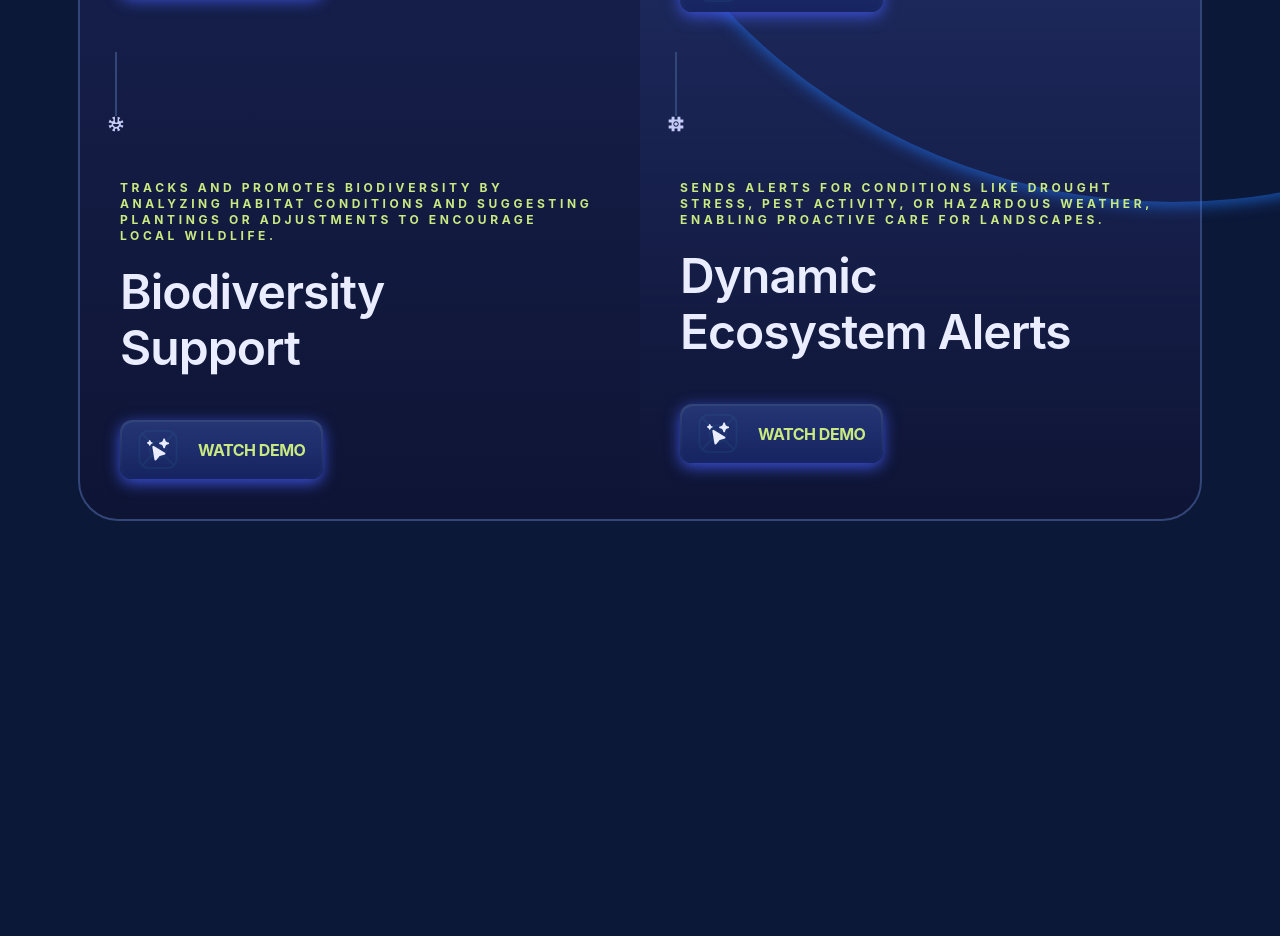
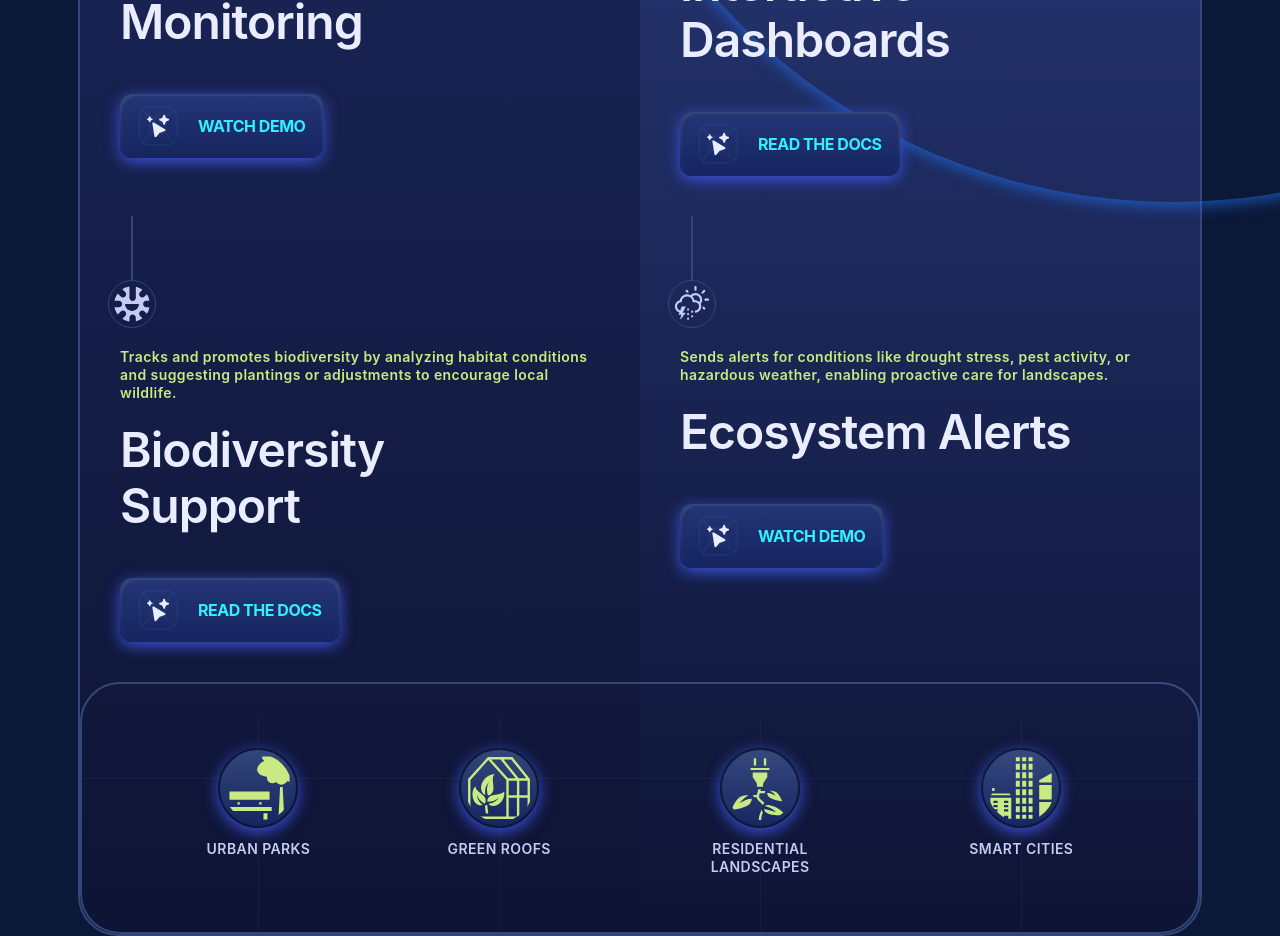
Before and after one commit to minari314159/sensesphere_SaaS, a React (Vite) app in the folder saas_web_app/: page / in a window 1280 px wide. Shown: the part 1300-2236 px from the top of the page. Before the commit the page ends 1821 px from the top, so only its background shows below. Built offline with nearby package versions, Linux system fonts and the light colour scheme.

Commit message:
Implement scroll to

```diff
--- a/saas_web_app/src/components/Button.jsx
+++ b/saas_web_app/src/components/Button.jsx
@@ -1,7 +1,7 @@
 /* eslint-disable react/prop-types */
 const Button = ({ icon, href, onClick, additionalStyle, children }) => {
 	const Inner = () => (
-		<span className=" bg-none relative flex items-center min-h-[55px] px-4 g4 rounded-xl  overflow-hidden group-hover:g5 ">
+		<span className=" relative flex items-center min-h-[60px] px-4 g4 rounded-2xl inner-before group-hover:before:opacity-100 overflow-hidden ">
 			{icon && (
 				<img
 					src={icon}
@@ -9,7 +9,7 @@ const Button = ({ icon, href, onClick, additionalStyle, children }) => {
 					className="size-10 mr-5 object-contain z-10"
 				/>
 			)}
-			<span className="relative z-2 base-bold text-p3 uppercase">
+			<span className="relative z-2 base-bold text-p1 uppercase">
 				{children}
 			</span>
 			<span className="glow-before glow-after" />
--- a/saas_web_app/src/data.js
+++ b/saas_web_app/src/data.js
@@ -1,4 +1,14 @@
-import { GiAbstract013, GiAbstract030, GiAbstract098, GiAbstract099 } from "react-icons/gi";
+import {
+	GiAbstract013,
+	GiAbstract030,
+	GiAbstract099,
+	GiModernCity,
+	GiGreenhouse,
+	GiParkBench,
+	GiGreenPower,
+} from "react-icons/gi";
+import { WiDaySnowThunderstorm } from "react-icons/wi";
+
 import { magict } from "./assets";
 export const features = [
 	{
@@ -20,7 +30,7 @@ export const features = [
 		title: "Interactive Dashboards",
 		button: {
 			icon: magict,
-			title: "Watch demo",
+			title: "Read the docs",
 		},
 	},
 	{
@@ -31,18 +41,41 @@ export const features = [
 		title: "Biodiversity Support",
 		button: {
 			icon: magict,
-			title: "Watch demo",
+			title: "Read the docs",
 		},
 	},
 	{
 		id: 3,
-		icon: GiAbstract098,
+		icon: WiDaySnowThunderstorm,
 		caption:
 			"Sends alerts for conditions like drought stress, pest activity, or hazardous weather, enabling proactive care for landscapes.",
-		title: "Dynamic Ecosystem Alerts",
+		title: "Ecosystem Alerts",
 		button: {
 			icon: magict,
 			title: "Watch demo",
 		},
 	},
 ];
+
+export const details = [
+	{
+		id: "0",
+		icon: GiParkBench,
+		title: "Urban Parks",
+	},
+	{
+		id: "1",
+		icon: GiGreenhouse,
+		title: "Green Roofs",
+	},
+	{
+		id: "2",
+		icon: GiGreenPower,
+		title: "Residential Landscapes",
+	},
+	{
+		id: "3",
+		icon: GiModernCity,
+		title: "Smart Cities",
+	},
+];
--- a/saas_web_app/src/index.css
+++ b/saas_web_app/src/index.css
@@ -140,6 +140,9 @@
 
 	.caption {
 		@apply small-2 mb-5 uppercase text-p3;
+	}
+	.caption2 {
+		@apply small-1 mb-5  text-p3;
 	}
 
 	.scroll-hide::-webkit-scrollbar {
--- a/saas_web_app/src/sections/Features.jsx
+++ b/saas_web_app/src/sections/Features.jsx
@@ -1,5 +1,5 @@
 import { Element } from "react-scroll";
-import { features } from "../data";
+import { features, details } from "../data";
 import { Button } from "../components";
 
 const Features = () => {
@@ -15,14 +15,14 @@ const Features = () => {
 									key={id}
 									className="relative z-2 md:px-10 px-5 md:pb-10 pb-5 flex-50 max-md:g7 max-md:border-2 max-md:border-s3 max-md:rounded-3xl max-md:flex-320">
 									<div className="w-full flex justify-start items-start">
-										<div className="-ml-3 mb-12 flex items-center justify-center flex-col">
+										<div className="-ml-3 mb-5 flex items-center justify-center flex-col">
 											<div className="w-0.5 h-16 bg-s3" />
 
-											<Icon />
+											<Icon  className="size-12 border rounded-full p-1 border-s3" />
 										</div>
 									</div>
+									<p className="caption2  mb-5 max-md:mb-6">{caption}</p>
 
-									<p className="caption mb-5 max-md:mb-6">{caption}</p>
 									<h2 className="max-w-400 mb-7 h3 text-p4 max-md:mb-6 max-md:h5">
 										{title}
 									</h2>
@@ -33,6 +33,26 @@ const Features = () => {
 								</div>
 							);
 						})}
+						<ul className="relative flex justify-around flex-grow px-[5%] border-2 border-s3 rounded-7xl max-md:hidden">
+							<div className="absolute bg-s3/20 top-[38%] left-0 right-0 w-full h-[1px] z-10" />
+
+							{details.map(({ id, icon, title }) => {
+								const Icon = icon;
+								return (
+									<li key={id} className="relative pt-16 px-4 pb-14">
+										<div className="absolute top-8 bottom-0 left-1/2 bg-s3/20 w-[1px] h-full z-10" />
+
+										<div className="flex items-center justify-center mx-auto mb-3 border-2 border-s2 rounded-full hover:border-s4 transition-all duration-500  size-20 g5  p-1  shadow-glow shadow-p2">
+											<Icon className="size-[100%] rounded-full object-contain z-20 text-p3" />
+										</div>
+
+										<h3 className="relative z-2 max-w-36 mx-auto my-0 base-small text-center uppercase">
+											{title}
+										</h3>
+									</li>
+								);
+							})}
+						</ul>
 					</div>
 				</div>
 			</Element>
--- a/saas_web_app/src/sections/Header.jsx
+++ b/saas_web_app/src/sections/Header.jsx
@@ -1,19 +1,38 @@
 import { Link } from "react-scroll";
 import NavLink from "./NavLink";
 import { magic, close, logo } from "../assets";
-import { useState } from "react";
+import { useEffect, useState } from "react";
 
 const Header = () => {
 	const [isOpen, setIsOpen] = useState(false);
+	const [hasScrolled, setHasScrolled] = useState(false);
+	useEffect(() => {
+		const handleScroll = () => {
+			setHasScrolled(window.scrollY > 32);
+		};
+		window.addEventListener("scroll", handleScroll);
+		return () => {
+			window.removeEventListener("scroll", handleScroll);
+		};
+	}, []);
 	return (
-		<header className="fixed top-0 left-0 z-50  py-10  w-full">
+		<header
+			className={`fixed top-0 left-0 z-50 py-10 w-full ${
+				hasScrolled &&
+				" bg-s1/50 py-5 backdrop-blur-[8px] transition-all duration-500"
+			}`}>
 			<div className="container flex h-14 items-center max-lg:px-5">
-				<a className="lg:hidden cursor-pointer z-2 flex-1 flex items-center gap-3 ">
+				<Link
+					to="hero"
+					offset={-250}
+					spy
+					smooth
+					className="lg:hidden cursor-pointer z-2 flex-1 flex items-center gap-3 ">
 					<img src={logo} width={40} height={40} alt="logo" />
 					<h1 className="text-neutral-light font-bold text-[1.5rem]">
 						SenseSphere
 					</h1>
-				</a>
+				</Link>
 				<div
 					className={`w-full max-lg:fixed max-lg:top-0 max-lg:w-full max-lg:bg-s2  ${
 						isOpen ? "max-lg:opacity-100" : "max-lg:opacity-0"
@@ -22,7 +41,7 @@ const Header = () => {
 						<nav className="max-lg:relative max-lg:z-2 max-lg:my-auto">
 							<ul className="flex max-lg:block max-lg:px-12">
 								<li className="nav-li">
-									<NavLink title="Features" />
+									<NavLink title="Features" isOpen={setIsOpen} />
 									<div className="dot" />
 									<NavLink title="Pricing" />
 									<div className="dot" />
@@ -30,7 +49,7 @@ const Header = () => {
 								<li className="nav-logo">
 									<Link
 										to="hero"
-										offset={-100}
+										offset={-250}
 										spy
 										smooth
 										className={`flex items-center gap-3 max-lg:hidden transition-transform duration-500 cursor-pointer`}>
--- a/saas_web_app/src/sections/Hero.jsx
+++ b/saas_web_app/src/sections/Hero.jsx
@@ -4,7 +4,7 @@ import { hero, zap } from "../assets";
 
 const Hero = () => {
 	return (
-		<section className="relative pt-60 pb-50 max-lg:pt-52 max-lg:pb-36 max-md:pt-36 max-md:pb-32">
+		<section className="relative pt-60 pb-40 max-lg:pt-52 max-lg:pb-36 max-md:pt-36 max-md:pb-32">
 			<Element name="hero">
 				<div className="container">
 					<div className="relative z-2 max-w-512 max-lg:max-w-388">
--- a/saas_web_app/src/sections/NavLink.jsx
+++ b/saas_web_app/src/sections/NavLink.jsx
@@ -1,9 +1,18 @@
 import { Link as LinkScroll } from "react-scroll";
 
 // eslint-disable-next-line react/prop-types
-const NavLink = ({ title }) => {
+const NavLink = ({ title, isOpen }) => {
+	// eslint-disable-next-line react/prop-types
+	const navTitle = title.toLowerCase();
 	return (
-		<LinkScroll className="base-bold text-p4 uppercase transition-colors duration-500 cursor-pointer hover:text-p1 max-lg:my-4 max-lg:h5">
+		<LinkScroll
+			onClick={() => isOpen(false)}
+			to={`${navTitle}`}
+			smooth
+			spy
+			offset={-150}
+			activeClass="nav-active"
+			className="base-bold text-p4 uppercase transition-colors duration-500 cursor-pointer hover:text-p1 max-lg:my-4 max-lg:h5">
 			{title}
 		</LinkScroll>
 	);
```
Lines whose indentation alone changed are shown as unchanged.
